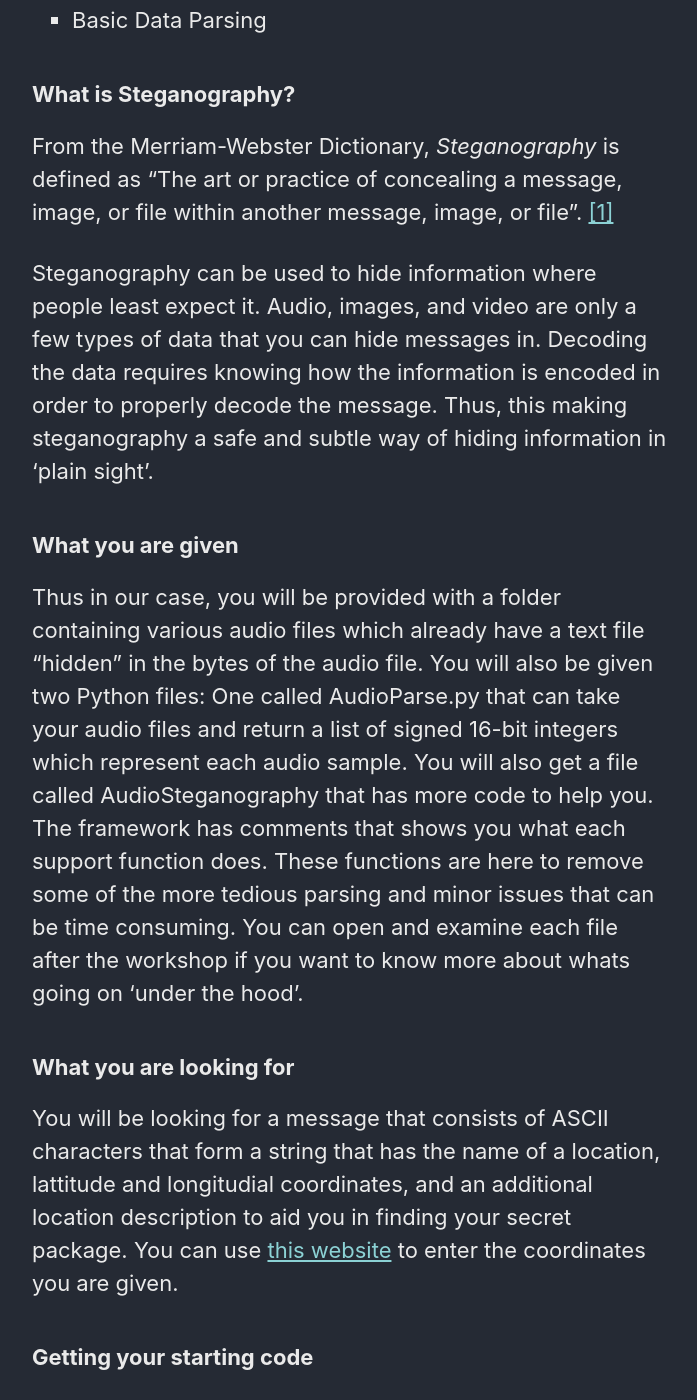
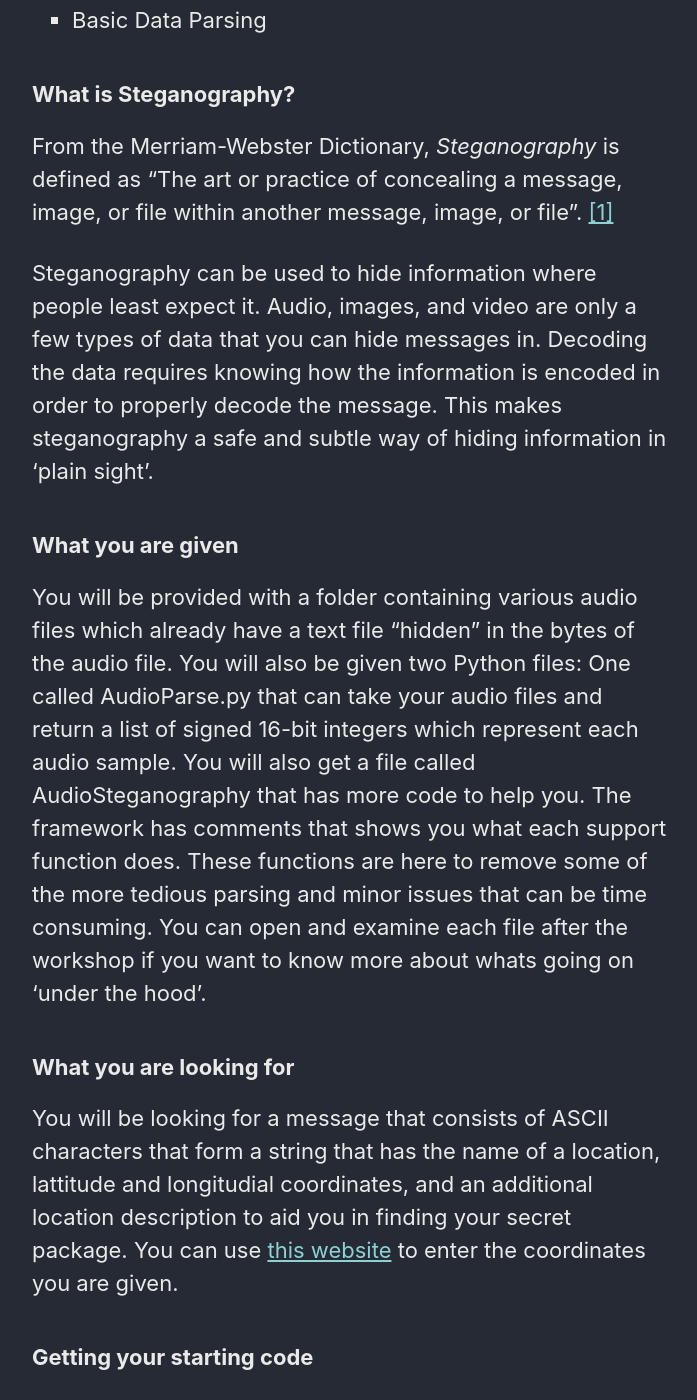
Before and after one commit to david-story/david-story.github.io, a Jekyll site: the page built from _pages/python-instructions.md, in a window 1280 px wide and 1400 px high, scrolled down 1993 px. Shown: the whole window, without its empty margins (290-987 px from the left). Built offline with Jekyll 4.4.1, drawn with Linux system fonts in a browser that asks for light colours; cached includes are drawn as plain includes; nearby versions of some CDN libraries.

Commit message:
Update python-instructions.md

```diff
--- a/_pages/python-instructions.md
+++ b/_pages/python-instructions.md
@@ -5,7 +5,7 @@
 ---
 
 
-<i>Created by David Story for Spring 2019 Workshop </i>
+<i> Created by David Story for Spring 2019 Workshop </i>
 
 
 <a href="/assets/documents/python-steganography-workshop.pdf">PDF version of the instructions</a>
@@ -54,11 +54,11 @@
 
 From the Merriam-Webster Dictionary, <i>Steganography</i> is defined as "The art or practice of concealing a message, image, or file within another message, image, or file". <a href="https://www.merriam-webster.com/dictionary/steganography" target="_blank">[1]</a>
 
-Steganography can be used to hide information where people least expect it. Audio, images, and video are only a few types of data that you can hide messages in. Decoding the data requires knowing how the information is encoded in order to properly decode the message. Thus, this making steganography a safe and subtle way of hiding information in 'plain sight'.
+Steganography can be used to hide information where people least expect it. Audio, images, and video are only a few types of data that you can hide messages in. Decoding the data requires knowing how the information is encoded in order to properly decode the message. This makes steganography a safe and subtle way of hiding information in 'plain sight'.
 
 ### What you are given ###
 
-Thus in our case, you will be provided with a folder containing various audio files which already have a text file "hidden" in the bytes of the audio file. You will also be given two Python files:
+You will be provided with a folder containing various audio files which already have a text file "hidden" in the bytes of the audio file. You will also be given two Python files:
 One called AudioParse.py that can take your audio files and return a list of signed 16-bit integers which represent each audio sample. You will also get a file called AudioSteganography that has more code to help you. The framework has comments that shows you what each support function does. These functions are here to remove some of the more tedious parsing and minor issues that can be time consuming. You can open and examine each file after the workshop if you want to know more about whats going on 'under the hood'.
 
 ### What you are looking for ###
```
